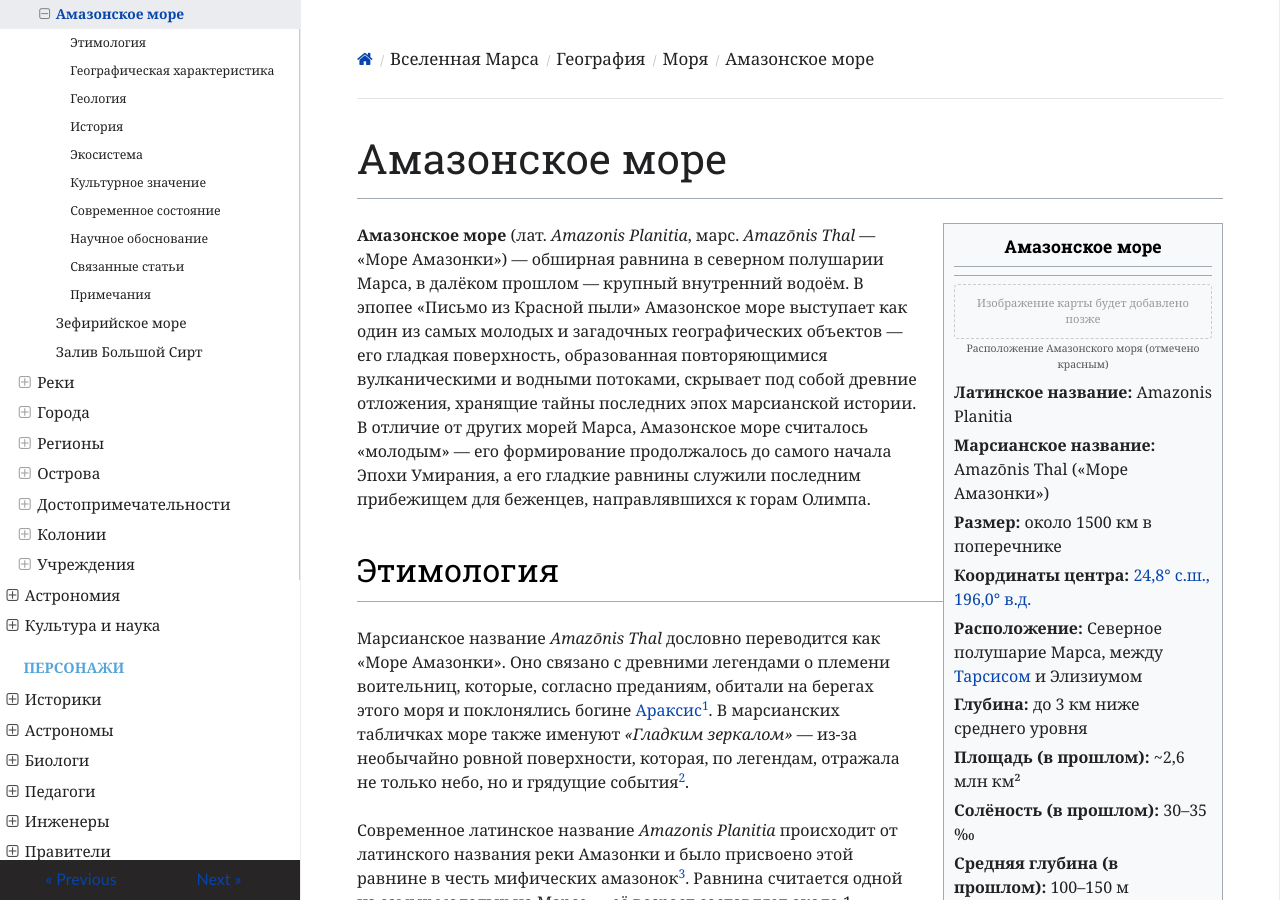
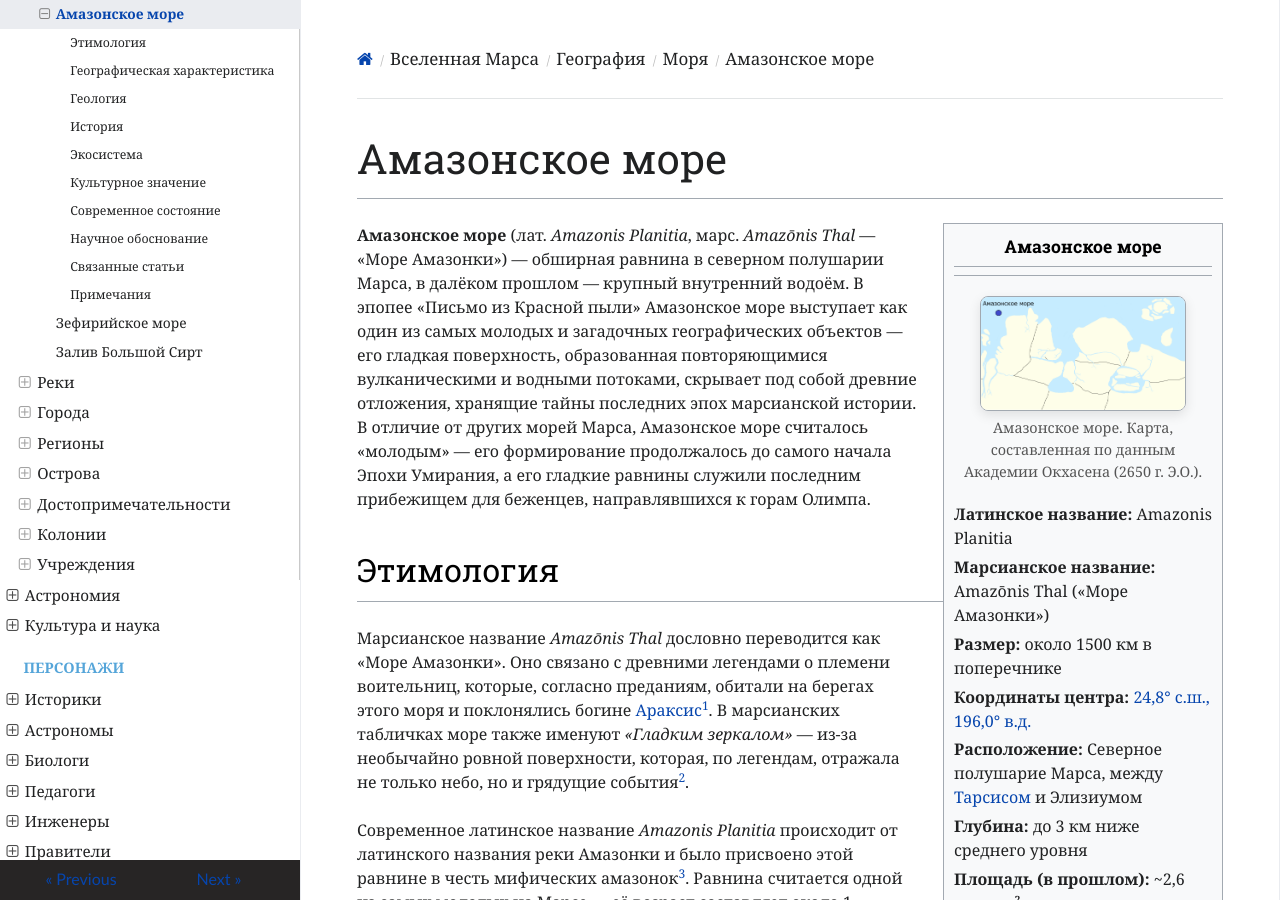
Before and after one commit to ivanhohlov14-bit/mars-encyclopedia, an MkDocs documentation site: the page built from docs/geography/amazon-sea.md, in a window 1280 px wide and 900 px high. Built offline with MkDocs 1.6.1, drawn with Linux system fonts in a browser that asks for light colours; nearby versions of some CDN libraries.

Commit message:
Update amazon-sea.md

```diff
--- a/docs/geography/amazon-sea.md
+++ b/docs/geography/amazon-sea.md
@@ -4,10 +4,10 @@
   <h3 style="margin: 0; text-align: center;">Амазонское море</h3>
   <hr>
 
-  <div style="text-align: center; margin-bottom: 8px;">
-    <div style="font-size: 0.7rem; color: #999; padding: 10px; border: 1px dashed #ccc; border-radius: 4px;">Изображение карты будет добавлено позже</div>
-    <div style="font-size: 0.65rem; color: #555; margin-top: 2px;">Расположение Амазонского моря (отмечено красным)</div>
-  </div>
+ <div style="text-align: center; margin: 20px 0;">
+  <img src="https://raw.githubusercontent.com/ivanhohlov14-bit/mars-encyclopedia/main/docs/assets/images/map/amazon-sea-map.png" alt="Карта Амазонского моря" style="max-width: 80%; height: auto; border-radius: 8px; border: 1px solid #a2a9b1; box-shadow: 0 4px 12px rgba(0,0,0,0.1);">
+  <div style="font-size: 0.9rem; color: #555; margin-top: 6px;">Амазонское море. Карта, составленная по данным Академии Окхасена (2650 г. Э.О.).</div>
+</div>
 
   <p><b>Латинское название:</b> Amazonis Planitia</p>
   <p><b>Марсианское название:</b> Amazōnis Thal («Море Амазонки»)</p>
```
